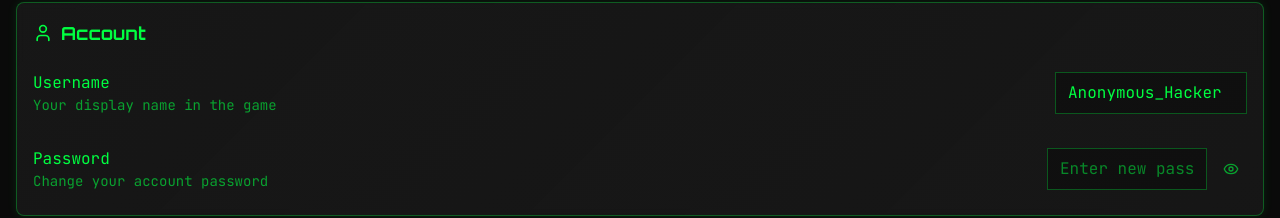
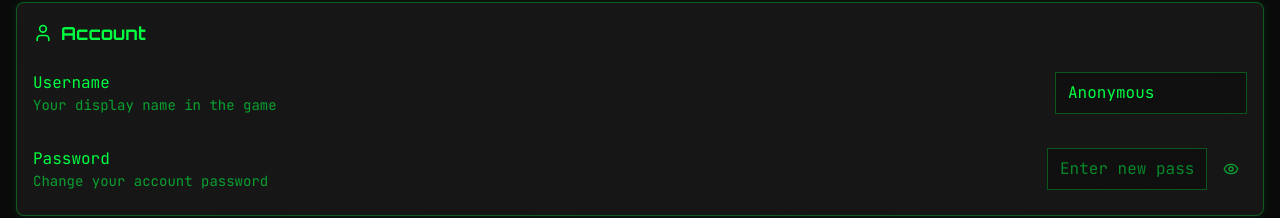
Before and after one commit to poketoons251-pixel/AI-Idle-Hacker, a React (Vite) app: page /settings in a window 1280 px wide. Shown: the part 2175-2393 px from the top of the page. Built offline with nearby package versions, Linux system fonts and the light colour scheme.

Commit message:
Fix username change functionality in Settings page

```diff
--- a/src/pages/Settings.tsx
+++ b/src/pages/Settings.tsx
@@ -169,10 +169,11 @@ const Toggle: React.FC<{
 );
 
 export const Settings: React.FC = () => {
-  const { addNotification } = useGameStore();
+  const { addNotification, player, updatePlayer } = useGameStore();
   const [settings, setSettings] = useState<GameSettings>(defaultSettings);
   const [showResetConfirm, setShowResetConfirm] = useState(false);
   const [showPassword, setShowPassword] = useState(false);
+  const [username, setUsername] = useState(player.username);
 
   const updateSetting = (section: keyof GameSettings, key: string, value: any) => {
     setSettings(prev => ({
@@ -185,6 +186,10 @@ export const Settings: React.FC = () => {
   };
 
   const handleSave = () => {
+    // Update player username in the store
+    if (username.trim() && username !== player.username) {
+      updatePlayer({ username: username.trim() });
+    }
     // In a real app, this would save to localStorage or send to server
     addNotification('Settings saved successfully!', 'success');
   };
@@ -418,7 +423,8 @@ export const Settings: React.FC = () => {
         <SettingRow label="Username" description="Your display name in the game">
           <input
             type="text"
-            defaultValue="Anonymous_Hacker"
+            value={username}
+            onChange={(e) => setUsername(e.target.value)}
             className="cyber-input w-48"
             placeholder="Enter username"
           />
--- a/vite.config.ts
+++ b/vite.config.ts
@@ -5,6 +5,7 @@ import { traeBadgePlugin } from 'vite-plugin-trae-solo-badge';
 
 // https://vite.dev/config/
 export default defineConfig({
+  base: '/AI-Idle-Hacker/',
   build: {
     sourcemap: 'hidden',
   },
```
